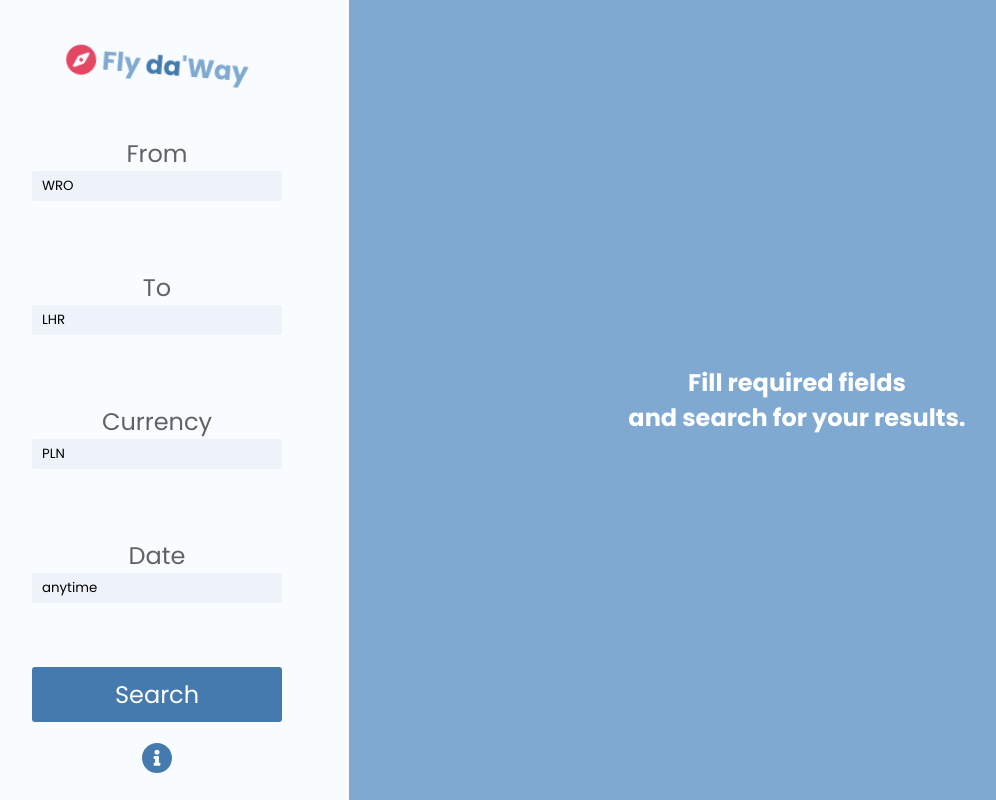
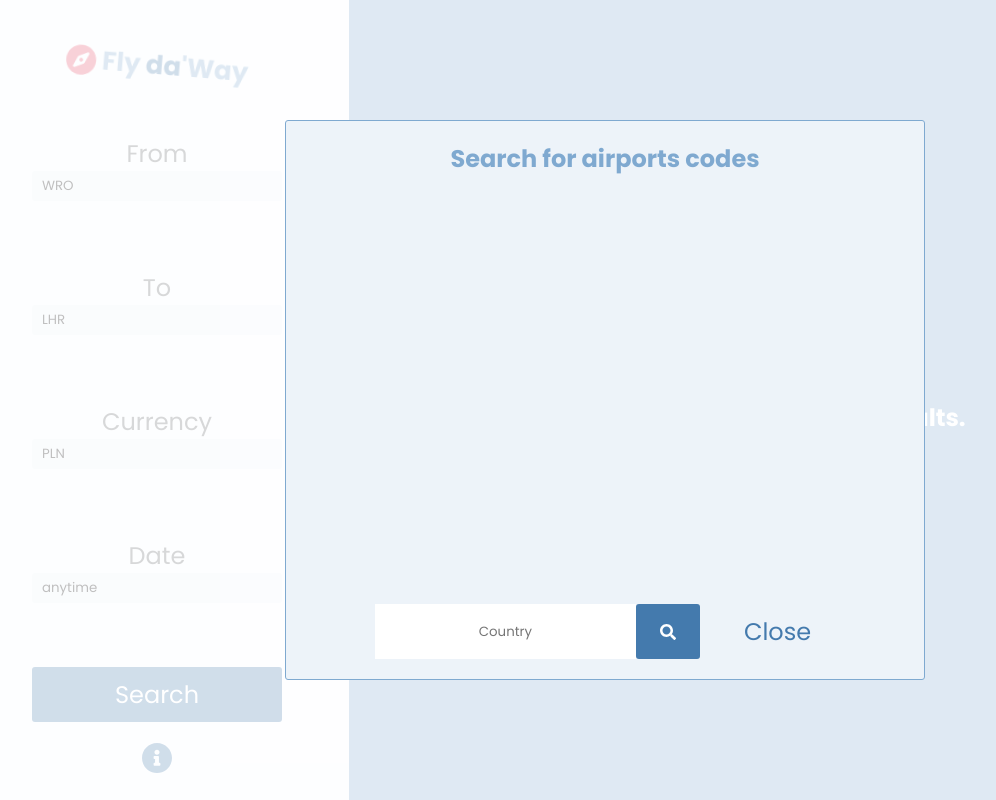
Before and after one commit to Bartholomeas/Fly-da-Way, a React (Create React App) app: page / in a window 1280 px wide. Both pictures are taken after a click on the button 192 px from the left and 761 px from the top of the page. Shown: the whole page, without its empty margins (35-1031 px from the left). Built offline with nearby package versions, Linux system fonts and the light colour scheme.

Commit message:
fighting with modal

```diff
--- a/src/components/atoms/Button/Button.js
+++ b/src/components/atoms/Button/Button.js
@@ -4,7 +4,6 @@ import styled from 'styled-components';
 export const Button = styled.button`
   padding: 1rem 2.4rem;
   margin: 2rem 0;
-  width: 25rem;
   color: #ffffff;
   background-color: ${({ theme }) => theme.colors.darkerBlue};
   border-radius: 3px;
--- a/src/components/atoms/InfoButton/InfoButton.js
+++ b/src/components/atoms/InfoButton/InfoButton.js
@@ -11,9 +11,9 @@ export const InfoIcon = styled.svg`
   height: 3rem;
 `;
 
-const InfoButton = () => {
+const InfoButton = ({ onClick }) => {
   return (
-    <InfoBtn>
+    <InfoBtn onClick={onClick}>
       <InfoIcon width="100" height="100" viewBox="0 0 100 100" fill="none" xmlns="http://www.w3.org/2000/svg">
         <path
           d="M50 -1.52588e-05C22.3877 -1.52588e-05 0 22.3957 0 50C0 77.6203 22.3877 100 50 100C77.6123 100 100 77.6203 100 50C100 22.3957 77.6123 -1.52588e-05 50 -1.52588e-05ZM50 22.1774C54.6766 22.1774 58.4677 25.9685 58.4677 30.6451C58.4677 35.3218 54.6766 39.1129 50 39.1129C45.3234 39.1129 41.5323 35.3218 41.5323 30.6451C41.5323 25.9685 45.3234 22.1774 50 22.1774ZM61.2903 73.3871C61.2903 74.7232 60.2071 75.8064 58.871 75.8064H41.129C39.7929 75.8064 38.7097 74.7232 38.7097 73.3871V68.5484C38.7097 67.2123 39.7929 66.129 41.129 66.129H43.5484V53.2258H41.129C39.7929 53.2258 38.7097 52.1425 38.7097 50.8064V45.9677C38.7097 44.6316 39.7929 43.5484 41.129 43.5484H54.0323C55.3683 43.5484 56.4516 44.6316 56.4516 45.9677V66.129H58.871C60.2071 66.129 61.2903 67.2123 61.2903 68.5484V73.3871Z"
--- a/src/components/molecules/Modal/Modal.js
+++ b/src/components/molecules/Modal/Modal.js
@@ -1,10 +1,28 @@
 import React from 'react';
-import { ModalWrapper } from './Modal.styles';
+import { ModalWrapper, ButtonWrapper, ModalButton, InputButton, Input, ModalHeader } from './Modal.styles';
 
-export const Modal = () => {
+export const Modal = ({ handleClose, isOpen }) => {
   return (
-    <ModalWrapper>
-      <h1>To jest modal</h1>
+    <ModalWrapper appElement={document.getElementById('root')} isOpen={isOpen} onRequestClose={handleClose}>
+      <ModalHeader>Search for airports codes</ModalHeader>
+      <ButtonWrapper>
+        <InputButton>
+          <Input placeholder="Country"></Input>
+          <ModalButton onClick={handleClose}>
+            <svg width="16" height="16" viewBox="0 0 100 100" fill="none" xmlns="http://www.w3.org/2000/svg">
+              <path
+                d="M98.64 86.4564L79.1659 66.9856C78.287 66.1068 77.0955 65.6186 75.8454 65.6186H72.6616C78.0526 58.7247 81.2559 50.0537 81.2559 40.621C81.2559 18.1818 63.071 0 40.628 0C18.1849 0 0 18.1818 0 40.621C0 63.0602 18.1849 81.2421 40.628 81.2421C50.0623 81.2421 58.7348 78.0393 65.6298 72.6492V75.8324C65.6298 77.0823 66.1181 78.2736 66.9971 79.1524L86.4712 98.6232C88.3072 100.459 91.2762 100.459 93.0927 98.6232L98.6205 93.0964C100.457 91.2606 100.457 88.2922 98.64 86.4564ZM40.628 65.6186C26.8184 65.6186 15.6261 54.4478 15.6261 40.621C15.6261 26.8138 26.7988 15.6235 40.628 15.6235C54.4376 15.6235 65.6298 26.7943 65.6298 40.621C65.6298 54.4283 54.4571 65.6186 40.628 65.6186Z"
+                fill="#fff"
+              />
+            </svg>
+          </ModalButton>
+        </InputButton>
+        <ModalButton isClose onClick={handleClose}>
+          Close
+        </ModalButton>
+      </ButtonWrapper>
     </ModalWrapper>
   );
 };
+
+export default Modal;
--- a/src/components/molecules/Modal/Modal.styles.js
+++ b/src/components/molecules/Modal/Modal.styles.js
@@ -1,8 +1,73 @@
 import styled from 'styled-components';
+import ReactModal from 'react-modal';
+import { Button } from 'components/atoms/Button/Button';
+import breakpoints from 'assets/breakpoints';
 
-export const ModalWrapper = styled.div`
+export const ModalWrapper = styled(ReactModal)`
+  position: absolute;
+  display: flex;
+  flex-direction: column;
+  justify-content: space-between;
+  align-items: center;
+  height: 100%;
+  width: 100%;
+  top: 50%;
+  left: 50%;
+  padding: 2rem;
+  transform: translate(-50%, -50%);
+  border-radius: 3px;
+  background-color: ${({ theme }) => theme.colors.lightGrey};
+
+  &:focus {
+    border: 1px solid ${({ theme }) => theme.colors.baseBlue};
+  }
+
+  @media only screen and (${breakpoints.device.m}) {
+    height: 70%;
+    width: 50%;
+  }
+`;
+
+export const ModalHeader = styled.h1`
+  margin: 0;
+  text-align: center;
+  font-size: ${({ theme }) => theme.fontSize.l};
+  color: ${({ theme }) => theme.colors.baseBlue};
+`;
+
+export const ButtonWrapper = styled.div`
   position: relative;
-  background-color: ${({ theme }) => theme.colors.lightGrey};
-  height: 50rem;
-  width: 100rem;
+  display: flex;
+  justify-content: center;
+  text-align: center;
+  width: 100%;
+  bottom: 0;
 `;
+
+export const ModalButton = styled(Button)`
+  margin: 0;
+  background-color: ${({ isClose, theme: { colors } }) => (isClose ? 'transparent' : colors.darkerBlue)};
+  color: ${({ isClose, theme: { colors } }) => (isClose ? colors.darkerBlue : '#fff')};
+
+  &:nth-child(1) {
+    height: 5rem;
+    z-index: 100;
+  }
+`;
+
+export const InputButton = styled.div`
+  position: relative;
+  display: flex;
+  align-items: center;
+  justify-content: space-between;
+  overflow: hidden;
+  margin-right: 2rem;
+`;
+
+export const Input = styled.input`
+  text-align: center;
+  margin: 0;
+  width: 100%;
+  height: 100%;
+  border: none;
+`;
--- /dev/null
+++ b/src/components/molecules/Modal/useModal.js
@@ -0,0 +1,16 @@
+import { useState } from 'react';
+
+const useModal = (initialState = false) => {
+  const [isOpen, setModalState] = useState(initialState);
+
+  const handleOpenModal = () => setModalState(true);
+  const handleCloseModal = () => setModalState(false);
+
+  return {
+    isOpen,
+    handleOpenModal,
+    handleCloseModal,
+  };
+};
+
+export default useModal;
--- a/src/components/organisms/InputSection/InputSection.js
+++ b/src/components/organisms/InputSection/InputSection.js
@@ -5,8 +5,12 @@ import { Button } from 'components/atoms/Button/Button';
 import axios from 'axios';
 import { Logo } from 'components/atoms/Logo/Logo';
 import InfoButton from 'components/atoms/InfoButton/InfoButton';
+import useModal from 'components/molecules/Modal/useModal';
+import Modal from 'components/molecules/Modal/Modal';
 
 const InputSection = ({ setFlyQuotes, setFlightInfos }) => {
+  const { isOpen, handleOpenModal, handleCloseModal } = useModal();
+
   const [flightFormValues, setFlightFormValues] = useState({
     from: 'WRO',
     to: 'LHR',
@@ -34,7 +38,14 @@ const InputSection = ({ setFlyQuotes, setFlightInfos }) => {
   const handleApiReq = async (e) => {
     e.preventDefault();
 
-    const response = await axios.request(options);
+    const response = await axios.request(options).catch((err) => {
+      console.log(err);
+    });
+
+    if (!response) {
+      console.log('ERROR!');
+      return;
+    } else {
       const quotes = response.data.Quotes;
       const data = response.data;
       console.log(data);
@@ -45,12 +56,13 @@ const InputSection = ({ setFlyQuotes, setFlightInfos }) => {
       });
 
       setFlyQuotes(quotes);
+    }
   };
 
   return (
     <InputWrapper>
       <Logo />
-
+      <Modal isOpen={isOpen} handleClose={handleCloseModal} />
       <FormWrapper onSubmit={handleApiReq}>
         <FormField
           label="From"
@@ -79,7 +91,7 @@ const InputSection = ({ setFlyQuotes, setFlightInfos }) => {
         ></FormField>
         <Button type="submit">Search</Button>
       </FormWrapper>
-      <InfoButton />
+      <InfoButton onClick={handleOpenModal} />
     </InputWrapper>
   );
 };
--- a/src/components/organisms/ResultSection/ResultSection.js
+++ b/src/components/organisms/ResultSection/ResultSection.js
@@ -4,6 +4,7 @@ import FlyCard from 'components/molecules/FlyCard/FlyCard';
 
 const ResultSection = ({ flyQuotes, flightInfos }) => {
   const [currTime, setCurrTime] = useState(0);
+
   useEffect(() => {
     setCurrTime(new Date());
   }, []);
```
Also changed, not shown: src/assets/lens.svg (added), 1 other file (tests, documents, lock files or other folders). Lines whose indentation alone changed are shown as unchanged.
